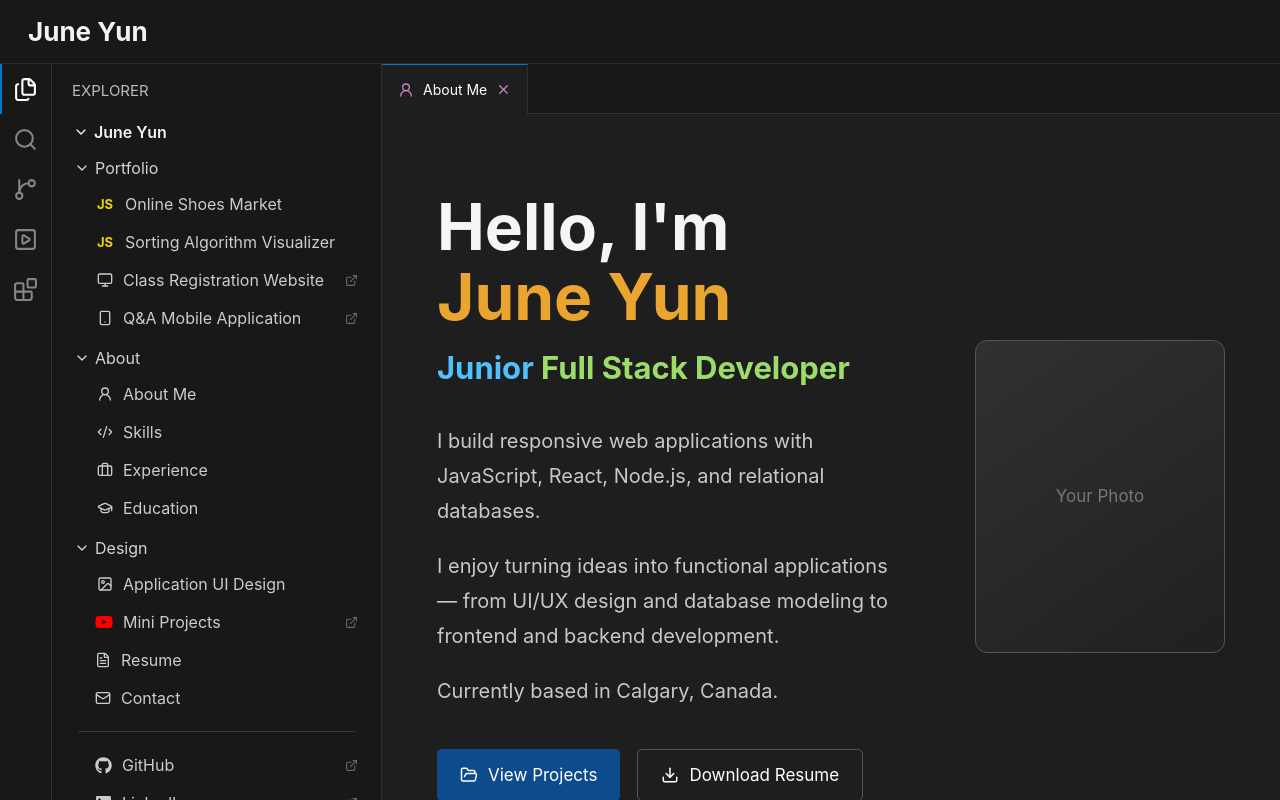
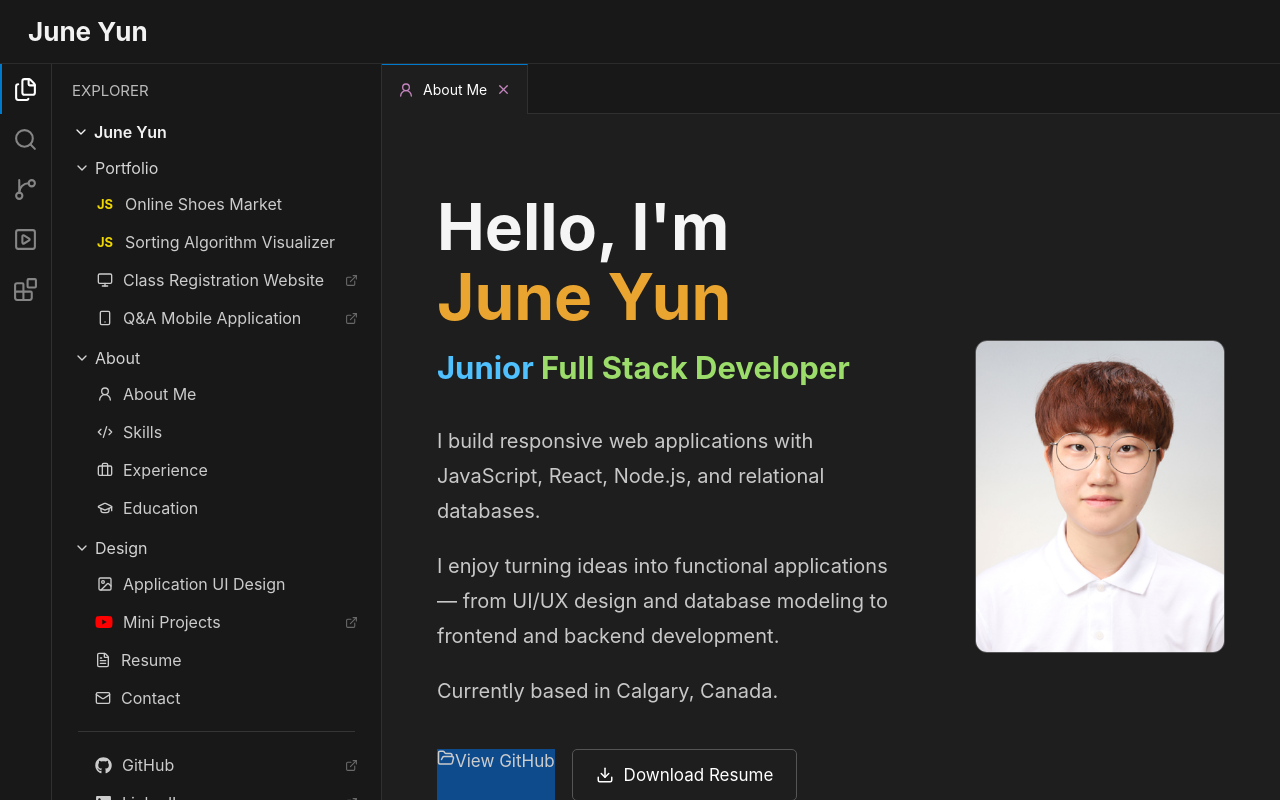
Before and after one commit to JuneYunDev/JunePortfoiloWebsite, a React (Vite) app: page / in a window 1280 px wide. Shown: the top 800 px of the page. Built offline with nearby package versions, Linux system fonts and the light colour scheme.

Commit message:
Fix Link address and Add photo

```diff
--- a/src/components/home/HomePage.jsx
+++ b/src/components/home/HomePage.jsx
@@ -35,10 +35,15 @@ function HomePage() {
           </div>
 
           <div className="home-hero__buttons">
-            <button className="primary-button">
+            <a
+              href="https://github.com/JuneYunDev/JunePortfoiloWebsite"
+              target="_blank"
+              rel="noreferrer"
+              className="primary-button"
+            >
               <FolderOpen size={18} />
-              View Projects
-            </button>
+              View GitHub
+            </a>
 
             <button className="secondary-button">
               <Download size={18} />
@@ -48,9 +53,7 @@ function HomePage() {
         </div>
 
         <div className="home-hero__photo">
-          <div className="photo-placeholder">
-            <span>Your Photo</span>
-          </div>
+          <img src="/Profile.jpg" alt="June Yun" className="profile-photo" />
         </div>
       </section>
 
--- a/src/data/portfolioData.js
+++ b/src/data/portfolioData.js
@@ -5,7 +5,7 @@ export const portfolioProjects = [
     type: "javascript",
     path: "/projects/shoes-market",
 
-    liveDemo: "https://shoes.juneyun.tech",
+    liveDemo: "http://shoes.juneyun.tech",
 
     github: "https://github.com/JuneYunDev/ShoesMarket",
   },
@@ -15,7 +15,7 @@ export const portfolioProjects = [
     type: "javascript",
     path: "/projects/sorting-visualizer",
 
-    liveDemo: "https://sorting.juneyun.tech",
+    liveDemo: "http://sorting.juneyun.tech",
 
     github: "https://github.com/JuneYunDev/SortingAlgorithmVisualizer",
   },
--- a/src/styles/home.css
+++ b/src/styles/home.css
@@ -64,7 +64,21 @@
   margin-top: 40px;
 }
 
-.primary-button,
+.profile-photo {
+  width: 250px;
+  aspect-ratio: 4 / 5;
+  object-fit: cover;
+  object-position: center;
+  border: 1px solid #555555;
+  border-radius: 12px;
+  display: block;
+}
+
+.primary-button {
+  background: #0e4b8d;
+  text-decoration: none;
+}
+
 .secondary-button {
   min-height: 52px;
 
```
Also changed, not shown: public/Profile.jpg (added).
